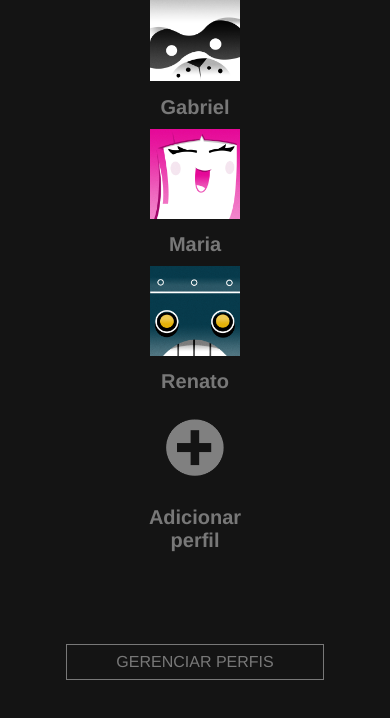
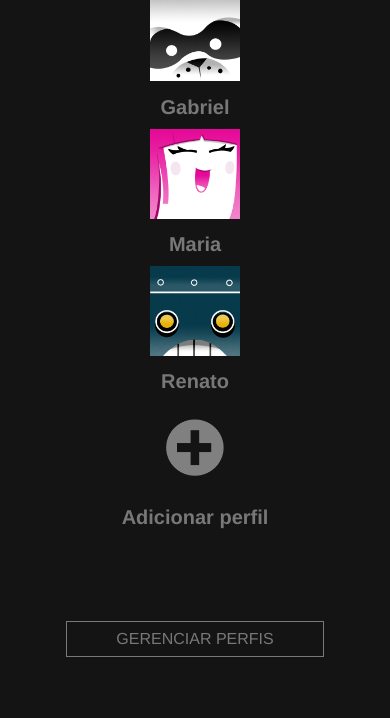
Before and after one commit to Kenzie-Academy-Brasil-Developers/estilizar-layout-plataforma-streaming-sprint-2-moisesgaioli, a plain HTML site: page index.html in a window 390 px wide. Shown: the part 200-918 px from the top of the page. Drawn offline with nearby package versions, Linux system fonts and the light colour scheme.

Commit message:
Erro Corrigido

```diff
--- a/css/style.css
+++ b/css/style.css
@@ -114,7 +114,7 @@ html, body, header, figure, img, figcaption, div, section, h2, ul, li, h3, foote
 		padding: 1em;
 	}
 
-	.card--list {
+	.list {
 		display: flex;
 		flex-direction: column;
 		justify-content: center;
--- a/index.html
+++ b/index.html
@@ -69,7 +69,7 @@
 				</li>
 
 				<!-- ADICIONAR PERFIL-->
-				<li class="perfil__card card--list">
+				<li class="list">
 					<figure>
 						<img class="perfil__card card--addPerfil" src="img/plus-sign.png" alt="Adicionar perfil">
 						<figcaption hidden>Adicionar perfil</figcaption>
```
